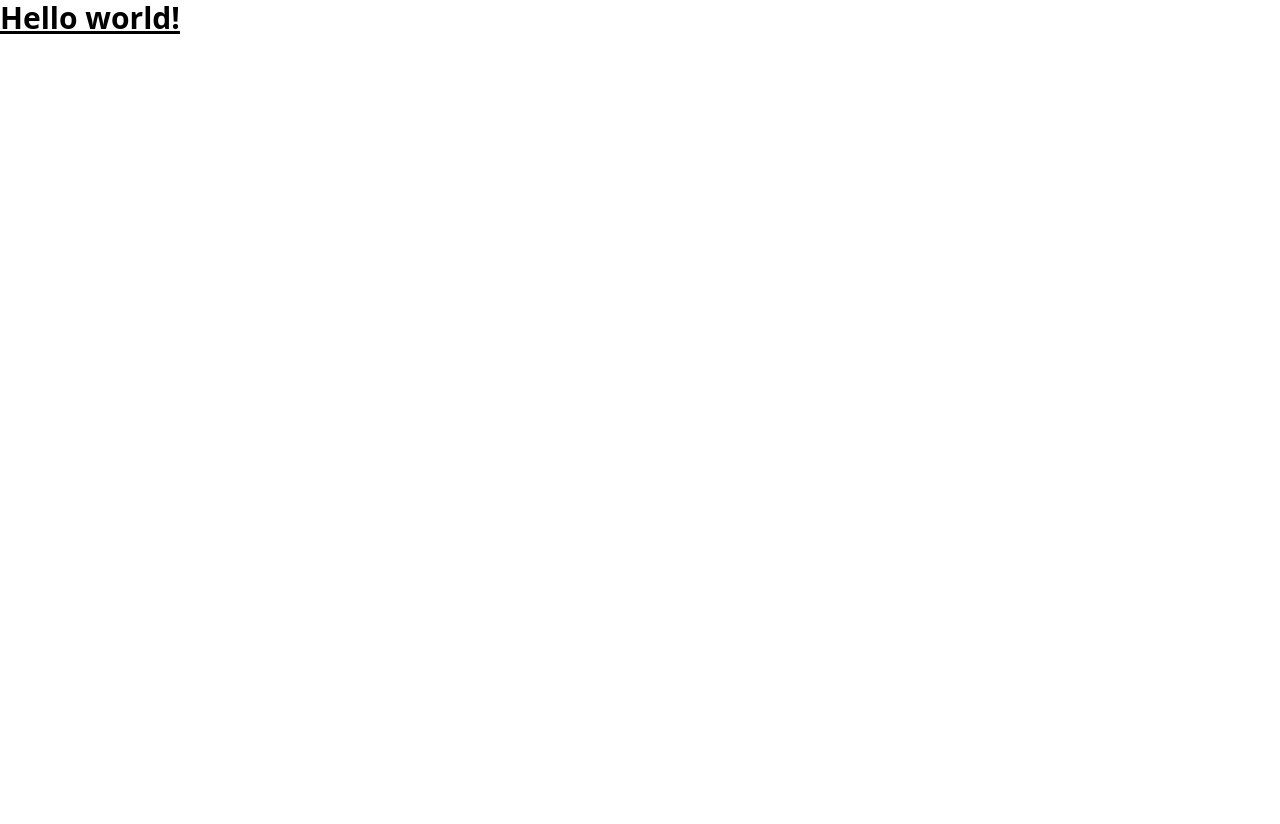
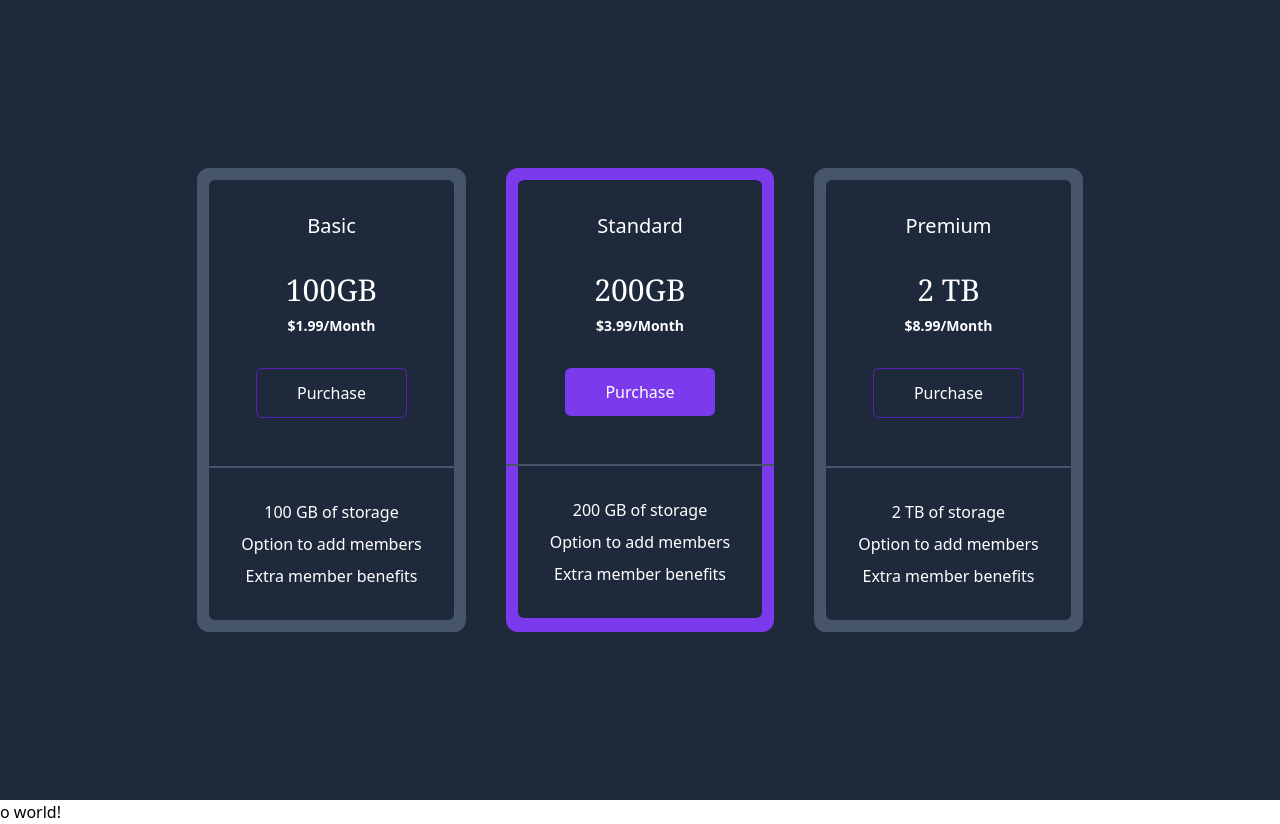
Before and after one commit to sksamassa/pricing-grids, a plain HTML site: page index.html in a window 1280 px wide. Before the commit the page ends 800 px from the top, so only its background shows below. Drawn offline with nearby package versions, Linux system fonts and the light colour scheme.

Commit message:
finish pricing grids

```diff
--- a/index.html
+++ b/index.html
@@ -3,6 +3,7 @@
 <head>
   <meta charset="UTF-8">
   <meta name="viewport" content="width=device-width, initial-scale=1.0">
+  <title>Pricing Grids</title>
   <script src="https://cdn.tailwindcss.com"></script>
   <script>
     tailwind.config = {
@@ -17,8 +18,96 @@
   </script>
 </head>
 <body>
-  <h1 class="text-3xl font-bold underline **text-clifford**">
-    Hello world!
+  <!-- Background container -->
+<div class="flex min-h-screen items-center justify-center bg-slate-800 text-white">
+  <!-- Card background -->
+  <div class="flex flex-col space-y-10 py-10 md:flex-row md:space-x-10 md:space-y-0 md:py-0">
+    <!-- Column 1 -->
+    <div class="rounded-xl bg-slate-600 duration-500 hover:scale-110 hover:shadow-lg hover:shadow-slate-400">
+      <!-- Upper container -->
+      <div class="mx-3 mt-3 rounded-t-md bg-slate-800 p-8 text-center">
+        <div class="upper mb-8 text-xl">Basic</div>
+        <h1 class="upper mb-2 font-serif text-3xl">100GB</h1>
+        <div class="mb-8 text-sm font-semibold duration-500">$1.99/Month</div>
+        <button class="mb-4 rounded-md border border-violet-800 px-10 py-3 text-white hover:bg-violet-800">Purchase</button>
+      </div>
+      <!-- Border -->
+      <div class="border border-slate-600"></div>
+      <!-- Lower container -->
+      <div class="mx-3 mb-3 rounded-b-md bg-slate-800 p-8">
+        <!-- Features container -->
+        <div class="flex flex-col items-center justify-center space-y-2">
+          <div class="flex flex-row space-x-2">
+            <p class="">100 GB of storage</p>
+          </div>
+          <div class="flex flex-row space-x-2">
+            <p class="">Option to add members</p>
+          </div>
+          <div class="flex flex-row space-x-2">
+            <p class="">Extra member benefits</p>
+          </div>
+        </div>
+      </div>
+    </div>
+
+    <!-- Column 2 -->
+    <div class="rounded-xl bg-violet-600 duration-500 hover:scale-110 hover:shadow-lg hover:shadow-violet-400">
+      <!-- Upper container -->
+      <div class="mx-3 mt-3 rounded-t-md bg-slate-800 p-8 text-center">
+        <div class="upper mb-8 text-xl">Standard</div>
+        <h1 class="upper mb-2 font-serif text-3xl">200GB</h1>
+        <div class="mb-8 text-sm font-semibold duration-500">$3.99/Month</div>
+        <button class="mb-4 rounded-md bg-violet-600 px-10 py-3 text-white duration-200 hover:bg-violet-800">Purchase</button>
+      </div>
+      <!-- Border -->
+      <div class="border border-slate-600"></div>
+      <!-- Lower container -->
+      <div class="mx-3 mb-3 rounded-b-md bg-slate-800 p-8">
+        <!-- Features container -->
+        <div class="flex flex-col items-center justify-center space-y-2">
+          <div class="flex flex-row space-x-2">
+            <p class="">200 GB of storage</p>
+          </div>
+          <div class="flex flex-row space-x-2">
+            <p class="">Option to add members</p>
+          </div>
+          <div class="flex flex-row space-x-2">
+            <p class="">Extra member benefits</p>
+          </div>
+        </div>
+      </div>
+    </div>
+
+    <!-- Column 3 -->
+    <div class="rounded-xl bg-slate-600 duration-500 hover:scale-110 hover:shadow-lg hover:shadow-slate-400">
+      <!-- Upper container -->
+      <div class="mx-3 mt-3 rounded-t-md bg-slate-800 p-8 text-center">
+        <div class="upper mb-8 text-xl">Premium</div>
+        <h1 class="upper mb-2 font-serif text-3xl">2 TB</h1>
+        <div class="mb-8 text-sm font-semibold duration-500">$8.99/Month</div>
+        <button class="mb-4 rounded-md border border-violet-800 px-10 py-3 text-white hover:bg-violet-800">Purchase</button>
+      </div>
+      <!-- Border -->
+      <div class="border border-slate-600"></div>
+      <!-- Lower container -->
+      <div class="mx-3 mb-3 rounded-b-md bg-slate-800 p-8">
+        <!-- Features container -->
+        <div class="flex flex-col items-center justify-center space-y-2">
+          <div class="flex flex-row space-x-2">
+            <p class="">2 TB of storage</p>
+          </div>
+          <div class="flex flex-row space-x-2">
+            <p class="">Option to add members</p>
+          </div>
+          <div class="flex flex-row space-x-2">
+            <p class="">Extra member benefits</p>
+          </div>
+        </div>
+      </div>
+    </div>
+  </div>
+</div>
+o world!
   </h1>
 </body>
 </html>
```
